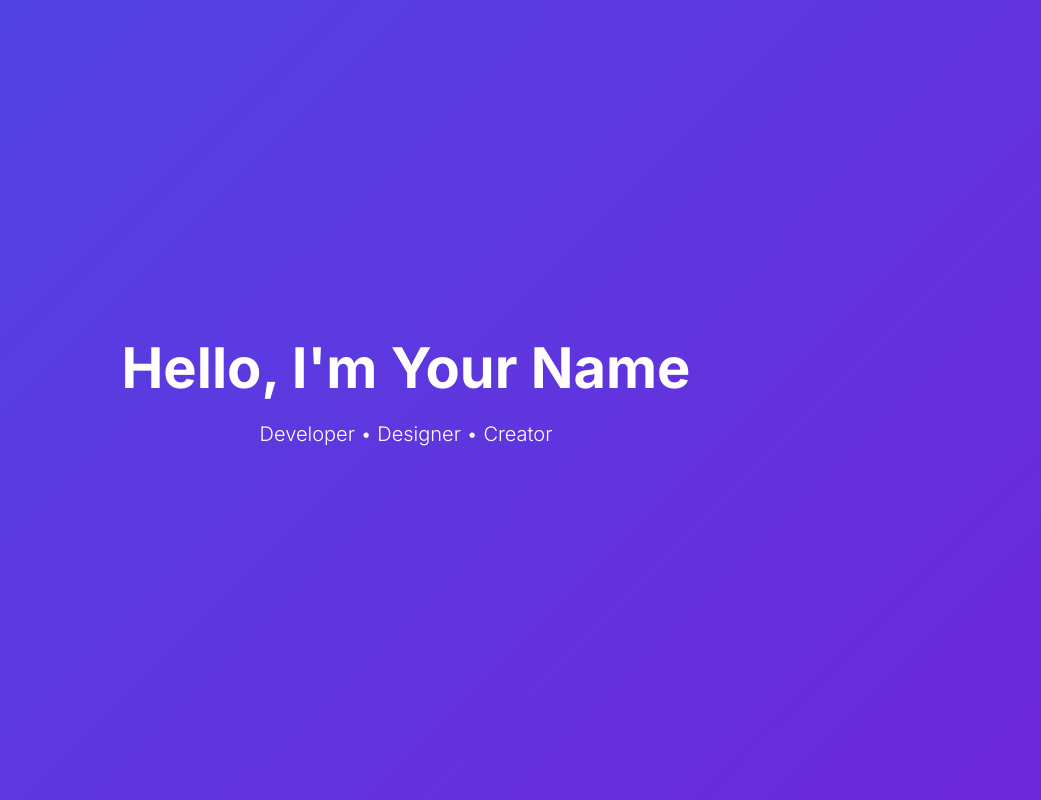
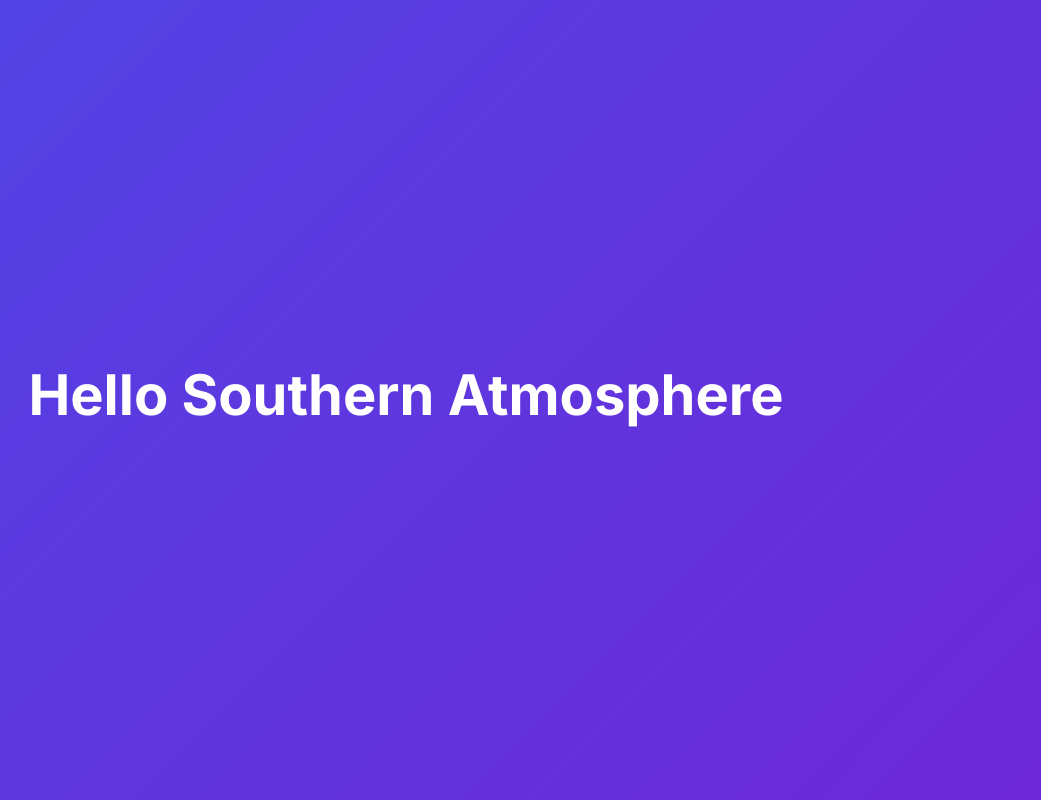
Before and after one commit to LeonYBID/frontendtesting.github.io, a plain HTML site: page index.html in a window 1280 px wide. Shown: the whole page, without its empty margins (234-1275 px from the left). Drawn offline with nearby package versions, Linux system fonts and the light colour scheme.

Commit message:
Update index.html

```diff
--- a/index.html
+++ b/index.html
@@ -3,7 +3,7 @@
 <head>
     <meta charset="UTF-8">
     <meta name="viewport" content="width=device-width, initial-scale=1.0">
-    <title>Your Name — Portfolio</title>
+    <title>About Me</title>
 
     <!-- Google Fonts CDN -->
     <link href="https://fonts.googleapis.com/css2?family=Inter:wght@300;400;600;700&display=swap" rel="stylesheet">
@@ -55,5 +55,4 @@
     <!-- HERO -->
     <section class="hero">
         <div class="container">
-            <h1>Hello, I'm Your Name</h1>
-            <p class="lead mt-3">Developer • Designer • Creator</p>
+            <h1>Hello Southern Atmosphere</h1>
```
